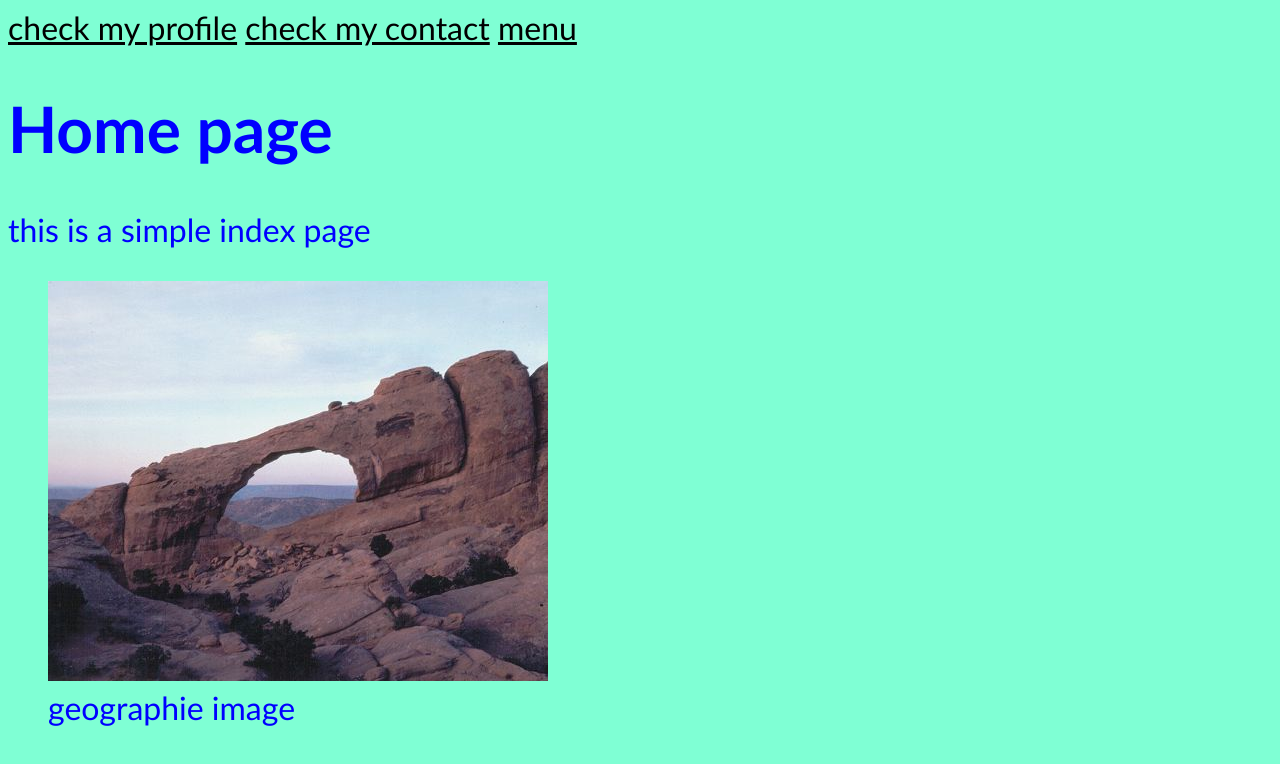
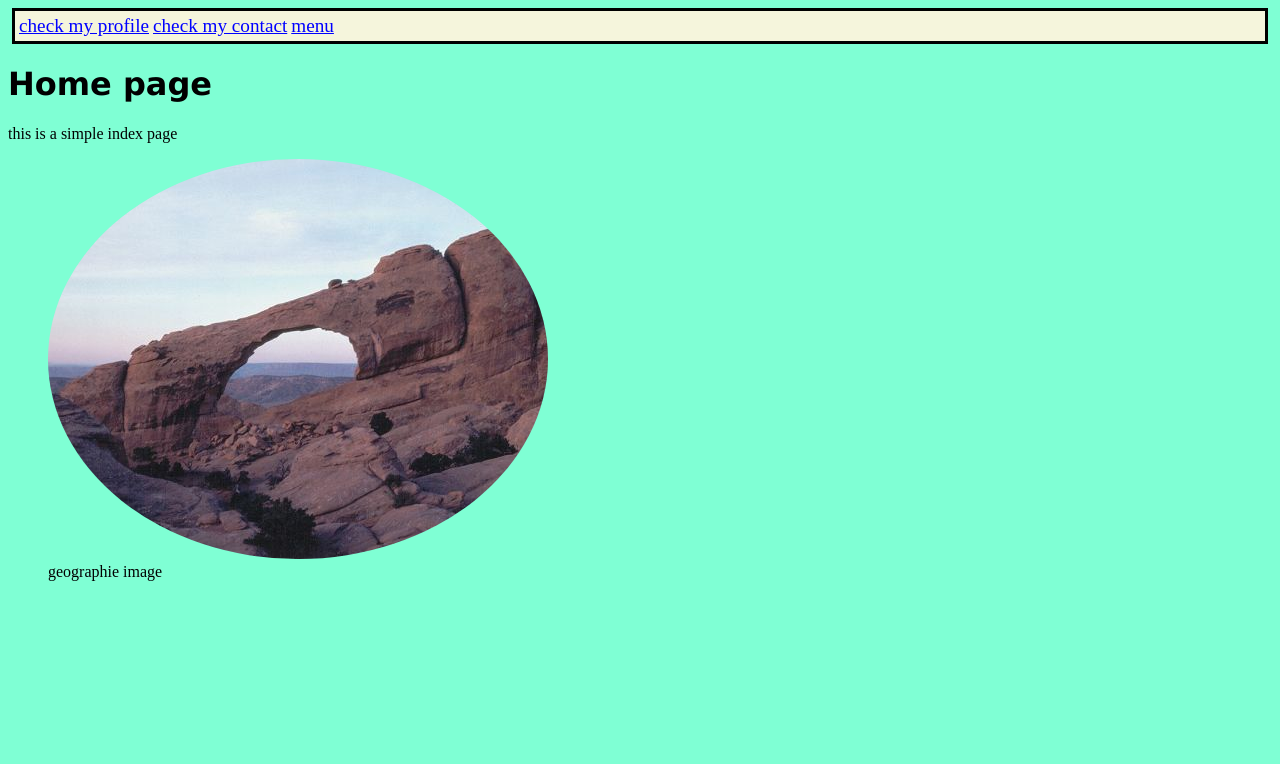
Before and after one commit to goffart-web/html-programmes-for-web-dev, a plain HTML site: page index.html in a window 1280 px wide. Drawn offline with Linux system fonts and the light colour scheme.

Commit message:
Update label-file.css

```diff
--- a/label-file.css
+++ b/label-file.css
@@ -1,14 +1,28 @@
 
+.container{
+    border-color: black;
+    border-style: solid;
+    background-color: beige;
+    color:black;
+    padding: 4px;
+    margin: 4px;
+}
+h1{
+    font-family:'Lucida Sans', 'Lucida Sans Regular', 'Lucida Grande', 'Lucida Sans Unicode', Geneva, Verdana, sans-serif
+    ;
+}
 body{
-    font-size:32PX;
-    font-family: 'Trebuchet MS', 'Lucida Sans Unicode', 'Lucida Grande', 'Lucida Sans', Arial, sans-serif;
-    COLOR:BLUE;
     background-color: aquamarine;
 }
-A{
+a{
+    color: blue;
+    font-size: larger;
+    text-align: center;
+    font-display:flex;
+}
+a.hover{
     color: black;
 }
-a:hover{
-    color: brown;
-
+img{
+    border-radius: 50%;
 }
```
